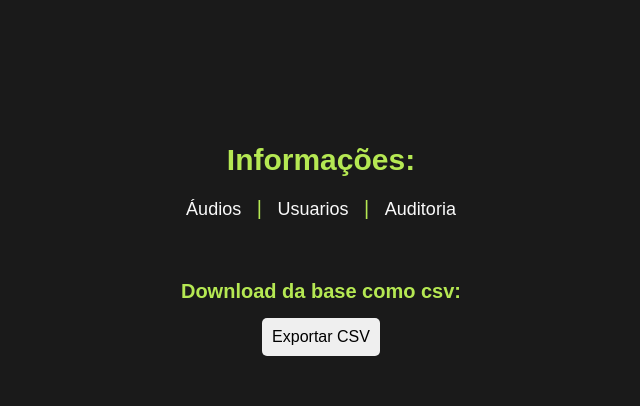
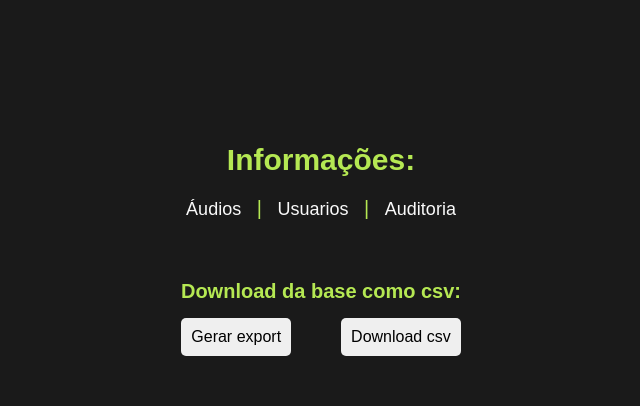
Before and after one commit to danpeixoto/BrazSpeechData, a Flask app: page /admin in a window 1280 px wide. Shown: the part 550-956 px from the top of the page, without its empty margins (319-959 px from the left). Run offline with Flask 2, Linux system fonts and the light colour scheme; the visitor is signed in with stand-in values (Sample User, id 1); parts of the project's set-up code (start-up, migrations or seed data) failed here and were passed over; some libraries are stand-ins or nearby versions.

Commit message:
Alterado css do formulário da página admin, alterado forma de gerar o csv, criado um script para gerar o csv,alterado função admin no __init__.py

```diff
--- a/webui/__init__.py
+++ b/webui/__init__.py
@@ -405,11 +405,13 @@ def hours_worked():
 @require_admin
 def admin():
 
-	admin_controller = AdminController(Dataset)
+	admin_controller = AdminController()
 
 	if request.method == 'POST':
-		admin_controller.handle_post_request()
-		return send_file('./dataset.zip',mimetype='application/zip',as_attachment=True,attachment_filename='dataset.zip')
+		if('download' in request.form):
+			return send_file('./dataset.zip',mimetype='application/zip',as_attachment=True,attachment_filename='dataset.zip')
+		elif('export' in request.form):
+			admin_controller.generate_csv()
 
 	return render_template('admin.html')
 
--- a/webui/controllers/admin_controller.py
+++ b/webui/controllers/admin_controller.py
@@ -1,24 +1,8 @@
 import pandas as pd
 from sqlalchemy import not_
-
+import os
 
 class AdminController:
-	def __init__(self,DatasetDAO):
-		self.Dataset = DatasetDAO
 
-	def handle_post_request(self):
-
-		compression_opts = dict(method='zip',archive_name = 'resultado.csv')
-		data = self.Dataset.query\
-				.with_entities(self.Dataset.text,self.Dataset.file_path,self.Dataset.task)\
-				.filter(self.Dataset.invalid_user1 == 0 ,
-						not_(self.Dataset.text.ilike('%#%')),
-						self.Dataset.number_validated == 1,
-						self.Dataset.data_gold == 0)\
-				.all()
-
-		data_df = pd.DataFrame(data,columns=['text','file_path','task'])
-		data_df.task[data_df.task == 0] = 'annotation'
-		data_df.task[data_df.task == 1] = 'transcriptions'
-
-		data_df.to_csv('dataset.zip',encoding='utf-8', index=False,sep='|',compression=compression_opts)
+	def generate_csv(self):
+		os.system("python ./webui/utils/generate_csv.py &")
--- a/webui/static/css/styles.css
+++ b/webui/static/css/styles.css
@@ -628,15 +628,15 @@ h3.invalido {
 }
 
 
-.download-csv__forms {
+.download-csv__form {
 	display: flex;
-	justify-content: space-between;
+	justify-content: center;
+	align-items: center;
+	flex-wrap: wrap;
 	gap: 5rem;
-	flex-wrap: wrap;
 }
 
 .download-csv__input {
-	width: 100%;
 	min-width: 100px;
 }
 
--- a/webui/templates/admin.html
+++ b/webui/templates/admin.html
@@ -31,11 +31,13 @@
 
 		<div class="download-csv">
 			<h3>Download da base como csv:</h3>
-			<div class="download-csv__forms">
-				<form method="post">
-					<input class="download-csv__input" type="submit" name="export" value="Exportar CSV">
-				</form>
-			</div>
+
+			<form method="post" class="download-csv__form">
+				<input class="download-csv__input" type="submit" name="export" value="Gerar export">
+
+				<input class="download-csv__input" type="submit" name="download" value="Download csv">
+			</form>
+
 
 		</div>
 </section>
```
Also changed, not shown: webui/utils/generate_csv.py (added, +34 -0 lines).
